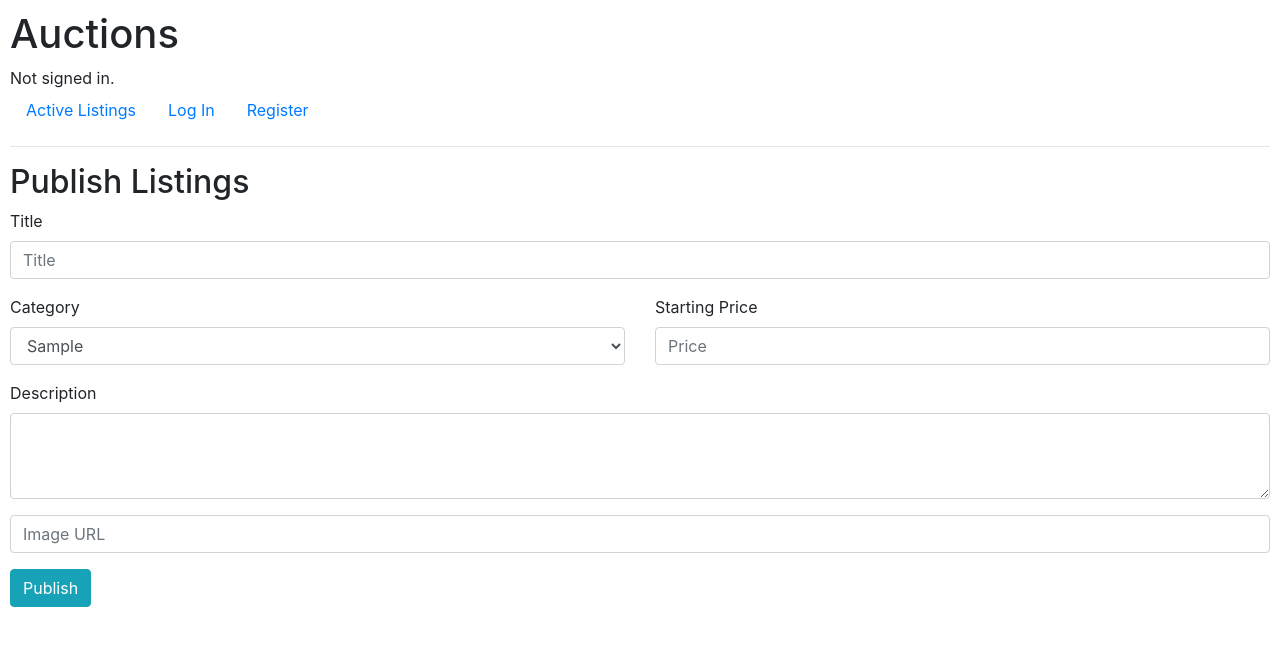
After one commit to danieluxury88/cs50-Project2, a Django app: page /publish in a window 1280 px wide. The commit adds this page. Shown: the top 646 px of the page. Run offline with Django 3.2, Linux system fonts and the light colour scheme; tables that the repository leaves empty hold one stand-in row (values such as "Sample post"); parts of the project's set-up code (start-up, migrations or seed data) failed here and were passed over; some libraries are stand-ins or nearby versions.

Commit message:
Allow user create a new listing

```diff
--- a/auctions/models.py
+++ b/auctions/models.py
@@ -16,12 +16,17 @@ class Category(models.Model):
 class Auction(models.Model):
     title = models.CharField(max_length=50)
     description = models.CharField(max_length=500)
-    starting_big = models.FloatField()
+    starting_price = models.IntegerField()
+    current_price = models.IntegerField()
     image_url = models.URLField(max_length=100)
 
     publisher = models.ForeignKey(User, on_delete=models.CASCADE)
     category = models.ForeignKey(Category, on_delete=models.SET_DEFAULT, default=None)
     status = models.BooleanField(default=True)
+
+
+    def __str__(self):
+        return f"{self.title} Publisher: {self.publisher}"
 
 
 class Bid(models.Model):
--- a/auctions/templates/auctions/layout.html
+++ b/auctions/templates/auctions/layout.html
@@ -22,6 +22,9 @@
             </li>
             {% if user.is_authenticated %}
                 <li class="nav-item">
+                    <a class="nav-link" href="{% url 'publish' %}">Publish Listing</a>
+                </li>
+                <li class="nav-item">
                     <a class="nav-link" href="{% url 'logout' %}">Log Out</a>
                 </li>
             {% else %}
--- /dev/null
+++ b/auctions/templates/auctions/publish.html
@@ -0,0 +1,42 @@
+{% extends "auctions/layout.html" %}
+
+{% block body %}
+    <h2>Publish Listings</h2>
+
+    <form action ="{% url 'publish' %}" method="POST">
+        {% csrf_token %}
+        <div class="form-group">
+            <label for="title">Title</label>
+            <input type="input" name="title" class="form-control" id="title" placeholder="Title">
+        </div>
+        <div class="row">
+            <div class="col">
+                <div class="form-group">
+                    <label for="Category">Category</label>
+                    <select name="category" class="form-control" id="Category">
+                        {% for category in categories %}
+                            <option>{{category}}</option>
+                        {% endfor %}
+                    </select>
+                </div>
+            </div>
+            <div class="col">
+                <div class="form-group">
+                    <label for="start_price">Starting Price</label>
+                    <input type="number" name="start_price" class="form-control" id="start_price" placeholder="Price">
+                </div>
+            </div>
+        </div>
+        <div class="form-group">
+            <label for="description">Description</label>
+            <textarea name="description" class="form-control" id="description" rows="3"></textarea>
+        </div>
+        <div class="form-group">
+            <input type="input" name="image_url" class="form-control" id="image_url" placeholder="Image URL">
+        </div>
+        <div class="form-group">
+            <input type="submit" class="btn btn-info" value="Publish">
+        </div>
+
+    </form>
+{% endblock %}
--- a/auctions/urls.py
+++ b/auctions/urls.py
@@ -6,5 +6,6 @@ urlpatterns = [
     path("", views.index, name="index"),
     path("login", views.login_view, name="login"),
     path("logout", views.logout_view, name="logout"),
-    path("register", views.register, name="register")
+    path("register", views.register, name="register"),
+    path("publish", views.publish, name="publish"),
 ]
--- a/auctions/views.py
+++ b/auctions/views.py
@@ -4,7 +4,7 @@ from django.http import HttpResponse, HttpResponseRedirect
 from django.shortcuts import render
 from django.urls import reverse
 
-from .models import User
+from .models import User, Category, Auction
 
 
 def index(request):
@@ -61,3 +61,28 @@ def register(request):
         return HttpResponseRedirect(reverse("index"))
     else:
         return render(request, "auctions/register.html")
+
+
+def publish(request):
+    if request.method == "GET":
+        categories = Category.objects.all()
+        return render(request, "auctions/publish.html", {
+            "categories": categories,
+        })
+    else:
+        auction_title = request.POST["title"]
+        auction_category = request.POST["category"]
+        obj_category = Category.objects.get(category_type=auction_category)
+        auction_description = request.POST["description"]
+        auction_starting_price = request.POST["start_price"]
+        auction_image_url = request.POST["image_url"]
+        auction_publisher = request.user
+
+        auction = Auction(title=auction_title, description =auction_description,
+                          starting_price =  auction_starting_price,
+                          current_price = auction_starting_price,
+                          image_url =auction_image_url, publisher = auction_publisher,
+                          category = obj_category)
+        auction.save()
+        return render(request, "auctions/index.html", {
+        })
```
Also changed, not shown: auctions/migrations/0001_initial.py, auctions/migrations/0002_alter_auction_current_price_and_more.py (added), auctions/migrations/0002_auction_category_watchlist_comment_bid_and_more.py (deleted), readme.md.
